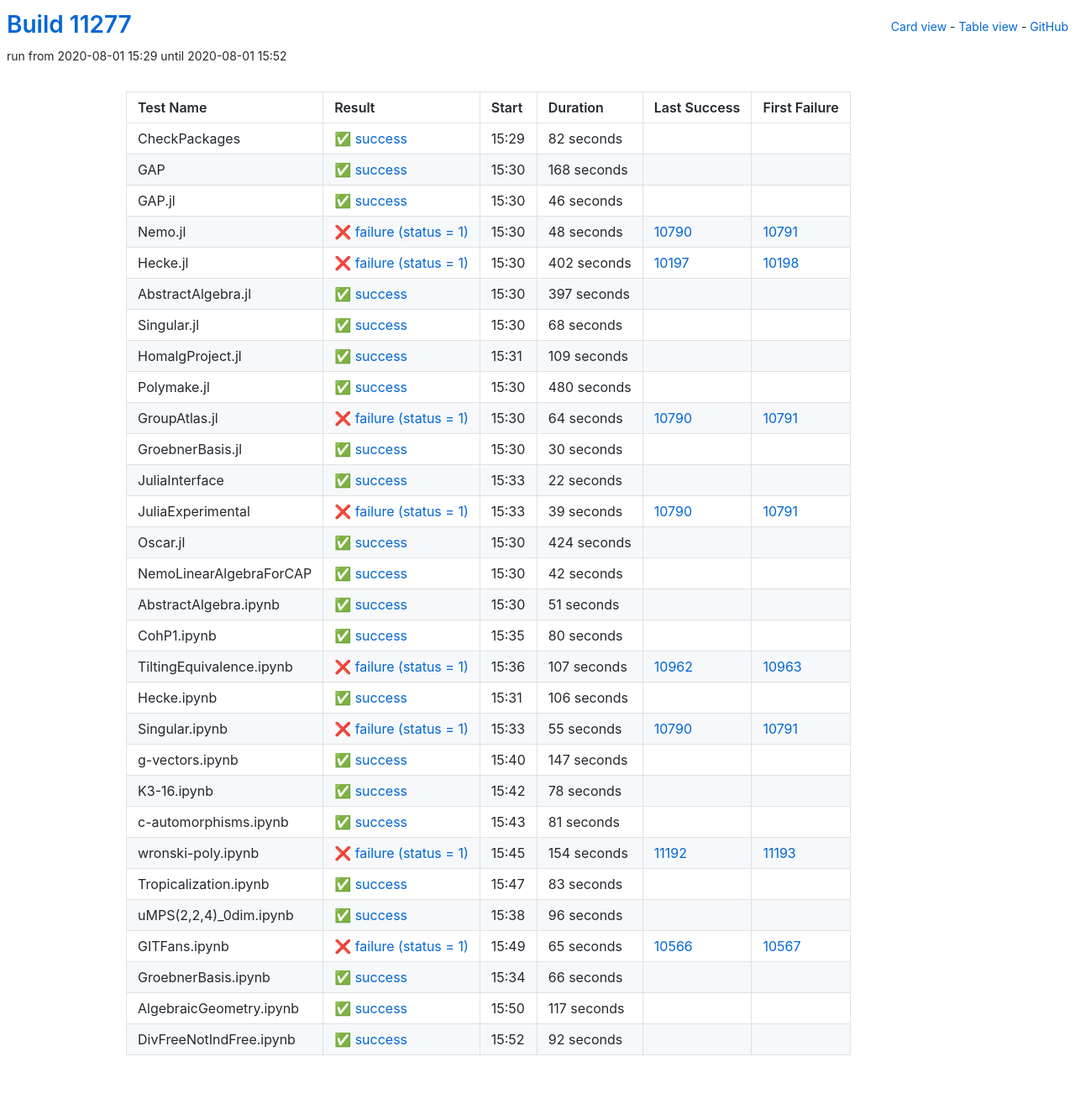
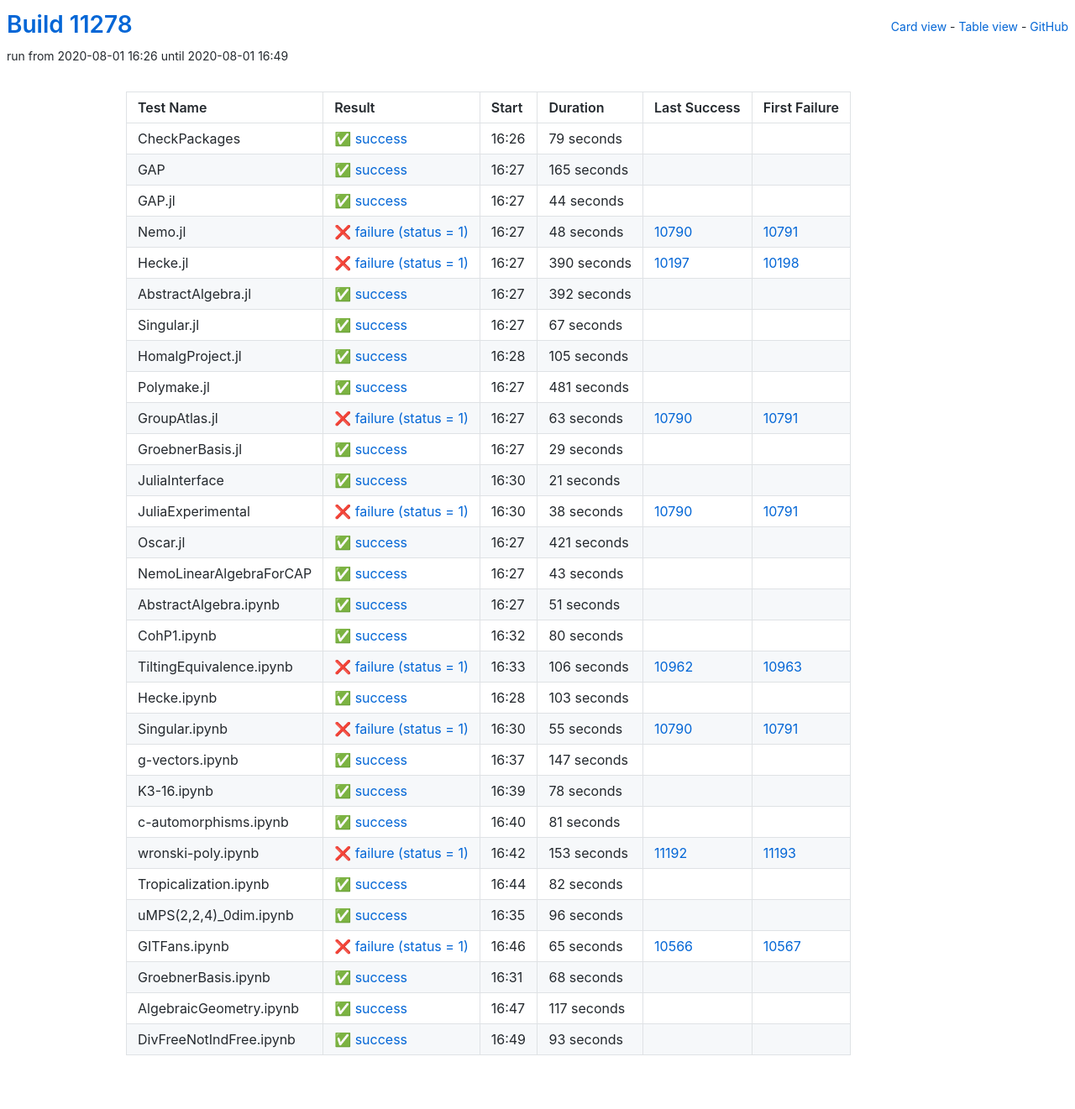
Before and after one commit to oscar-system/oscar-ci-status, a Jekyll site: the page built from table.html, in a window 1280 px wide. Shown: the whole page at 84% size. Built offline with Jekyll 4.4.1, drawn with Linux system fonts in a browser that asks for light colours.

Commit message:
Build #11278

```diff
--- a/_data/ci.yml
+++ b/_data/ci.yml
@@ -1,6 +1,6 @@
 ---
-build: 11277
-build_url: https://oscarci.mathematik.uni-kl.de/job/oscar/11277/
+build: 11278
+build_url: https://oscarci.mathematik.uni-kl.de/job/oscar/11278/
 job: oscar
 organization: oscar-system
 repo: oscar-ci-status
@@ -8,44 +8,44 @@
 tests:
 - name: CheckPackages
   id: checkpackages
-  log: https://oscarci.mathematik.uni-kl.de/job/oscar/11277/artifact/logs/build-11277/CheckPackages.log
-  start: 2020-08-01 15:29
+  log: https://oscarci.mathematik.uni-kl.de/job/oscar/11278/artifact/logs/build-11278/CheckPackages.log
+  start: 2020-08-01 16:26
   success: true
   exitcode: 0
   status: success
-  duration: 82
+  duration: 79
   last_success: false
   last_success_url:
   first_failure: false
   first_failure_url:
 - name: GAP
   id: gap
-  log: https://oscarci.mathematik.uni-kl.de/job/oscar/11277/artifact/logs/build-11277/GAP.log
-  start: 2020-08-01 15:30
+  log: https://oscarci.mathematik.uni-kl.de/job/oscar/11278/artifact/logs/build-11278/GAP.log
+  start: 2020-08-01 16:27
   success: true
   exitcode: 0
   status: success
-  duration: 168
+  duration: 165
   last_success: false
   last_success_url:
   first_failure: false
   first_failure_url:
 - name: GAP.jl
   id: gap-jl
-  log: https://oscarci.mathematik.uni-kl.de/job/oscar/11277/artifact/logs/build-11277/GAP.jl.log
-  start: 2020-08-01 15:30
+  log: https://oscarci.mathematik.uni-kl.de/job/oscar/11278/artifact/logs/build-11278/GAP.jl.log
+  start: 2020-08-01 16:27
   success: true
   exitcode: 0
   status: success
-  duration: 46
+  duration: 44
   last_success: false
   last_success_url:
   first_failure: false
   first_failure_url:
 - name: Nemo.jl
   id: nemo-jl
-  log: https://oscarci.mathematik.uni-kl.de/job/oscar/11277/artifact/logs/build-11277/Nemo.jl.log
-  start: 2020-08-01 15:30
+  log: https://oscarci.mathematik.uni-kl.de/job/oscar/11278/artifact/logs/build-11278/Nemo.jl.log
+  start: 2020-08-01 16:27
   success: false
   exitcode: 1
   status: failure
@@ -56,140 +56,140 @@
   first_failure_url: https://oscarci.mathematik.uni-kl.de/job/oscar/10791/
 - name: Hecke.jl
   id: hecke-jl
-  log: https://oscarci.mathematik.uni-kl.de/job/oscar/11277/artifact/logs/build-11277/Hecke.jl.log
-  start: 2020-08-01 15:30
+  log: https://oscarci.mathematik.uni-kl.de/job/oscar/11278/artifact/logs/build-11278/Hecke.jl.log
+  start: 2020-08-01 16:27
   success: false
   exitcode: 1
   status: failure
-  duration: 402
+  duration: 390
   last_success: 10197
   last_success_url: https://oscarci.mathematik.uni-kl.de/job/oscar/10197/
   first_failure: 10198
   first_failure_url: https://oscarci.mathematik.uni-kl.de/job/oscar/10198/
 - name: AbstractAlgebra.jl
   id: abstractalgebra-jl
-  log: https://oscarci.mathematik.uni-kl.de/job/oscar/11277/artifact/logs/build-11277/AbstractAlgebra.jl.log
-  start: 2020-08-01 15:30
+  log: https://oscarci.mathematik.uni-kl.de/job/oscar/11278/artifact/logs/build-11278/AbstractAlgebra.jl.log
+  start: 2020-08-01 16:27
   success: true
   exitcode: 0
   status: success
-  duration: 397
+  duration: 392
   last_success: false
   last_success_url:
   first_failure: false
   first_failure_url:
 - name: Singular.jl
   id: singular-jl
-  log: https://oscarci.mathematik.uni-kl.de/job/oscar/11277/artifact/logs/build-11277/Singular.jl.log
-  start: 2020-08-01 15:30
+  log: https://oscarci.mathematik.uni-kl.de/job/oscar/11278/artifact/logs/build-11278/Singular.jl.log
+  start: 2020-08-01 16:27
   success: true
   exitcode: 0
   status: success
-  duration: 68
+  duration: 67
   last_success: false
   last_success_url:
   first_failure: false
   first_failure_url:
 - name: HomalgProject.jl
   id: homalgproject-jl
-  log: https://oscarci.mathematik.uni-kl.de/job/oscar/11277/artifact/logs/build-11277/HomalgProject.jl.log
-  start: 2020-08-01 15:31
+  log: https://oscarci.mathematik.uni-kl.de/job/oscar/11278/artifact/logs/build-11278/HomalgProject.jl.log
+  start: 2020-08-01 16:28
   success: true
   exitcode: 0
   status: success
-  duration: 109
+  duration: 105
   last_success: false
   last_success_url:
   first_failure: false
   first_failure_url:
 - name: Polymake.jl
   id: polymake-jl
-  log: https://oscarci.mathematik.uni-kl.de/job/oscar/11277/artifact/logs/build-11277/Polymake.jl.log
-  start: 2020-08-01 15:30
+  log: https://oscarci.mathematik.uni-kl.de/job/oscar/11278/artifact/logs/build-11278/Polymake.jl.log
+  start: 2020-08-01 16:27
   success: true
   exitcode: 0
   status: success
-  duration: 480
+  duration: 481
   last_success: false
   last_success_url:
   first_failure: false
   first_failure_url:
 - name: GroupAtlas.jl
   id: groupatlas-jl
-  log: https://oscarci.mathematik.uni-kl.de/job/oscar/11277/artifact/logs/build-11277/GroupAtlas.jl.log
-  start: 2020-08-01 15:30
+  log: https://oscarci.mathematik.uni-kl.de/job/oscar/11278/artifact/logs/build-11278/GroupAtlas.jl.log
+  start: 2020-08-01 16:27
   success: false
   exitcode: 1
   status: failure
-  duration: 64
+  duration: 63
   last_success: 10790
   last_success_url: https://oscarci.mathematik.uni-kl.de/job/oscar/10790/
   first_failure: 10791
   first_failure_url: https://oscarci.mathematik.uni-kl.de/job/oscar/10791/
 - name: GroebnerBasis.jl
   id: groebnerbasis-jl
-  log: https://oscarci.mathematik.uni-kl.de/job/oscar/11277/artifact/logs/build-11277/GroebnerBasis.jl.log
-  start: 2020-08-01 15:30
+  log: https://oscarci.mathematik.uni-kl.de/job/oscar/11278/artifact/logs/build-11278/GroebnerBasis.jl.log
+  start: 2020-08-01 16:27
   success: true
   exitcode: 0
   status: success
-  duration: 30
+  duration: 29
   last_success: false
   last_success_url:
   first_failure: false
   first_failure_url:
 - name: JuliaInterface
   id: juliainterface
-  log: https://oscarci.mathematik.uni-kl.de/job/oscar/11277/artifact/logs/build-11277/JuliaInterface.log
-  start: 2020-08-01 15:33
+  log: https://oscarci.mathematik.uni-kl.de/job/oscar/11278/artifact/logs/build-11278/JuliaInterface.log
+  start: 2020-08-01 16:30
   success: true
   exitcode: 0
   status: success
-  duration: 22
+  duration: 21
   last_success: false
   last_success_url:
   first_failure: false
   first_failure_url:
 - name: JuliaExperimental
   id: juliaexperimental
-  log: https://oscarci.mathematik.uni-kl.de/job/oscar/11277/artifact/logs/build-11277/JuliaExperimental.log
-  start: 2020-08-01 15:33
+  log: https://oscarci.mathematik.uni-kl.de/job/oscar/11278/artifact/logs/build-11278/JuliaExperimental.log
+  start: 2020-08-01 16:30
   success: false
   exitcode: 1
   status: failure
-  duration: 39
+  duration: 38
   last_success: 10790
   last_success_url: https://oscarci.mathematik.uni-kl.de/job/oscar/10790/
   first_failure: 10791
   first_failure_url: https://oscarci.mathematik.uni-kl.de/job/oscar/10791/
 - name: Oscar.jl
   id: oscar-jl
-  log: https://oscarci.mathematik.uni-kl.de/job/oscar/11277/artifact/logs/build-11277/Oscar.jl.log
-  start: 2020-08-01 15:30
+  log: https://oscarci.mathematik.uni-kl.de/job/oscar/11278/artifact/logs/build-11278/Oscar.jl.log
+  start: 2020-08-01 16:27
   success: true
   exitcode: 0
   status: success
-  duration: 424
+  duration: 421
   last_success: false
   last_success_url:
   first_failure: false
   first_failure_url:
 - name: NemoLinearAlgebraForCAP
   id: nemolinearalgebraforcap
-  log: https://oscarci.mathematik.uni-kl.de/job/oscar/11277/artifact/logs/build-11277/NemoLinearAlgebraForCAP.log
-  start: 2020-08-01 15:30
+  log: https://oscarci.mathematik.uni-kl.de/job/oscar/11278/artifact/logs/build-11278/NemoLinearAlgebraForCAP.log
+  start: 2020-08-01 16:27
   success: true
   exitcode: 0
   status: success
-  duration: 42
+  duration: 43
   last_success: false
   last_success_url:
   first_failure: false
   first_failure_url:
 - name: AbstractAlgebra.ipynb
   id: abstractalgebra-ipynb
-  log: https://oscarci.mathematik.uni-kl.de/job/oscar/11277/artifact/logs/build-11277/AbstractAlgebra.ipynb.log
-  start: 2020-08-01 15:30
+  log: https://oscarci.mathematik.uni-kl.de/job/oscar/11278/artifact/logs/build-11278/AbstractAlgebra.ipynb.log
+  start: 2020-08-01 16:27
   success: true
   exitcode: 0
   status: success
@@ -200,8 +200,8 @@
   first_failure_url:
 - name: CohP1.ipynb
   id: cohp1-ipynb
-  log: https://oscarci.mathematik.uni-kl.de/job/oscar/11277/artifact/logs/build-11277/CohP1.ipynb.log
-  start: 2020-08-01 15:35
+  log: https://oscarci.mathematik.uni-kl.de/job/oscar/11278/artifact/logs/build-11278/CohP1.ipynb.log
+  start: 2020-08-01 16:32
   success: true
   exitcode: 0
   status: success
@@ -212,32 +212,32 @@
   first_failure_url:
 - name: TiltingEquivalence.ipynb
   id: tiltingequivalence-ipynb
-  log: https://oscarci.mathematik.uni-kl.de/job/oscar/11277/artifact/logs/build-11277/TiltingEquivalence.ipynb.log
-  start: 2020-08-01 15:36
+  log: https://oscarci.mathematik.uni-kl.de/job/oscar/11278/artifact/logs/build-11278/TiltingEquivalence.ipynb.log
+  start: 2020-08-01 16:33
   success: false
   exitcode: 1
   status: failure
-  duration: 107
+  duration: 106
   last_success: 10962
   last_success_url: https://oscarci.mathematik.uni-kl.de/job/oscar/10962/
   first_failure: 10963
   first_failure_url: https://oscarci.mathematik.uni-kl.de/job/oscar/10963/
 - name: Hecke.ipynb
   id: hecke-ipynb
-  log: https://oscarci.mathematik.uni-kl.de/job/oscar/11277/artifact/logs/build-11277/Hecke.ipynb.log
-  start: 2020-08-01 15:31
+  log: https://oscarci.mathematik.uni-kl.de/job/oscar/11278/artifact/logs/build-11278/Hecke.ipynb.log
+  start: 2020-08-01 16:28
   success: true
   exitcode: 0
   status: success
-  duration: 106
+  duration: 103
   last_success: false
   last_success_url:
   first_failure: false
   first_failure_url:
 - name: Singular.ipynb
   id: singular-ipynb
-  log: https://oscarci.mathematik.uni-kl.de/job/oscar/11277/artifact/logs/build-11277/Singular.ipynb.log
-  start: 2020-08-01 15:33
+  log: https://oscarci.mathematik.uni-kl.de/job/oscar/11278/artifact/logs/build-11278/Singular.ipynb.log
+  start: 2020-08-01 16:30
   success: false
   exitcode: 1
   status: failure
@@ -248,8 +248,8 @@
   first_failure_url: https://oscarci.mathematik.uni-kl.de/job/oscar/10791/
 - name: g-vectors.ipynb
   id: g-vectors-ipynb
-  log: https://oscarci.mathematik.uni-kl.de/job/oscar/11277/artifact/logs/build-11277/g-vectors.ipynb.log
-  start: 2020-08-01 15:40
+  log: https://oscarci.mathematik.uni-kl.de/job/oscar/11278/artifact/logs/build-11278/g-vectors.ipynb.log
+  start: 2020-08-01 16:37
   success: true
   exitcode: 0
   status: success
@@ -260,8 +260,8 @@
   first_failure_url:
 - name: K3-16.ipynb
   id: k3-16-ipynb
-  log: https://oscarci.mathematik.uni-kl.de/job/oscar/11277/artifact/logs/build-11277/K3-16.ipynb.log
-  start: 2020-08-01 15:42
+  log: https://oscarci.mathematik.uni-kl.de/job/oscar/11278/artifact/logs/build-11278/K3-16.ipynb.log
+  start: 2020-08-01 16:39
   success: true
   exitcode: 0
   status: success
@@ -272,8 +272,8 @@
   first_failure_url:
 - name: c-automorphisms.ipynb
   id: c-automorphisms-ipynb
-  log: https://oscarci.mathematik.uni-kl.de/job/oscar/11277/artifact/logs/build-11277/c-automorphisms.ipynb.log
-  start: 2020-08-01 15:43
+  log: https://oscarci.mathematik.uni-kl.de/job/oscar/11278/artifact/logs/build-11278/c-automorphisms.ipynb.log
+  start: 2020-08-01 16:40
   success: true
   exitcode: 0
   status: success
@@ -284,32 +284,32 @@
   first_failure_url:
 - name: wronski-poly.ipynb
   id: wronski-poly-ipynb
-  log: https://oscarci.mathematik.uni-kl.de/job/oscar/11277/artifact/logs/build-11277/wronski-poly.ipynb.log
-  start: 2020-08-01 15:45
+  log: https://oscarci.mathematik.uni-kl.de/job/oscar/11278/artifact/logs/build-11278/wronski-poly.ipynb.log
+  start: 2020-08-01 16:42
   success: false
   exitcode: 1
   status: failure
-  duration: 154
+  duration: 153
   last_success: 11192
   last_success_url: https://oscarci.mathematik.uni-kl.de/job/oscar/11192/
   first_failure: 11193
   first_failure_url: https://oscarci.mathematik.uni-kl.de/job/oscar/11193/
 - name: Tropicalization.ipynb
   id: tropicalization-ipynb
-  log: https://oscarci.mathematik.uni-kl.de/job/oscar/11277/artifact/logs/build-11277/Tropicalization.ipynb.log
-  start: 2020-08-01 15:47
+  log: https://oscarci.mathematik.uni-kl.de/job/oscar/11278/artifact/logs/build-11278/Tropicalization.ipynb.log
+  start: 2020-08-01 16:44
   success: true
   exitcode: 0
   status: success
-  duration: 83
+  duration: 82
   last_success: false
   last_success_url:
   first_failure: false
   first_failure_url:
 - name: uMPS(2,2,4)_0dim.ipynb
   id: umps-2-2-4-0dim-ipynb
-  log: https://oscarci.mathematik.uni-kl.de/job/oscar/11277/artifact/logs/build-11277/uMPS-2-2-4-_0dim.ipynb.log
-  start: 2020-08-01 15:38
+  log: https://oscarci.mathematik.uni-kl.de/job/oscar/11278/artifact/logs/build-11278/uMPS-2-2-4-_0dim.ipynb.log
+  start: 2020-08-01 16:35
   success: true
   exitcode: 0
   status: success
@@ -320,8 +320,8 @@
   first_failure_url:
 - name: GITFans.ipynb
   id: gitfans-ipynb
-  log: https://oscarci.mathematik.uni-kl.de/job/oscar/11277/artifact/logs/build-11277/GITFans.ipynb.log
-  start: 2020-08-01 15:49
+  log: https://oscarci.mathematik.uni-kl.de/job/oscar/11278/artifact/logs/build-11278/GITFans.ipynb.log
+  start: 2020-08-01 16:46
   success: false
   exitcode: 1
   status: failure
@@ -332,20 +332,20 @@
   first_failure_url: https://oscarci.mathematik.uni-kl.de/job/oscar/10567/
 - name: GroebnerBasis.ipynb
   id: groebnerbasis-ipynb
-  log: https://oscarci.mathematik.uni-kl.de/job/oscar/11277/artifact/logs/build-11277/GroebnerBasis.ipynb.log
-  start: 2020-08-01 15:34
+  log: https://oscarci.mathematik.uni-kl.de/job/oscar/11278/artifact/logs/build-11278/GroebnerBasis.ipynb.log
+  start: 2020-08-01 16:31
   success: true
   exitcode: 0
   status: success
-  duration: 66
+  duration: 68
   last_success: false
   last_success_url:
   first_failure: false
   first_failure_url:
 - name: AlgebraicGeometry.ipynb
   id: algebraicgeometry-ipynb
-  log: https://oscarci.mathematik.uni-kl.de/job/oscar/11277/artifact/logs/build-11277/AlgebraicGeometry.ipynb.log
-  start: 2020-08-01 15:50
+  log: https://oscarci.mathematik.uni-kl.de/job/oscar/11278/artifact/logs/build-11278/AlgebraicGeometry.ipynb.log
+  start: 2020-08-01 16:47
   success: true
   exitcode: 0
   status: success
@@ -356,12 +356,12 @@
   first_failure_url:
 - name: DivFreeNotIndFree.ipynb
   id: divfreenotindfree-ipynb
-  log: https://oscarci.mathematik.uni-kl.de/job/oscar/11277/artifact/logs/build-11277/DivFreeNotIndFree.ipynb.log
-  start: 2020-08-01 15:52
+  log: https://oscarci.mathematik.uni-kl.de/job/oscar/11278/artifact/logs/build-11278/DivFreeNotIndFree.ipynb.log
+  start: 2020-08-01 16:49
   success: true
   exitcode: 0
   status: success
-  duration: 92
+  duration: 93
   last_success: false
   last_success_url:
   first_failure: false
```
Also changed, not shown: README.md.
